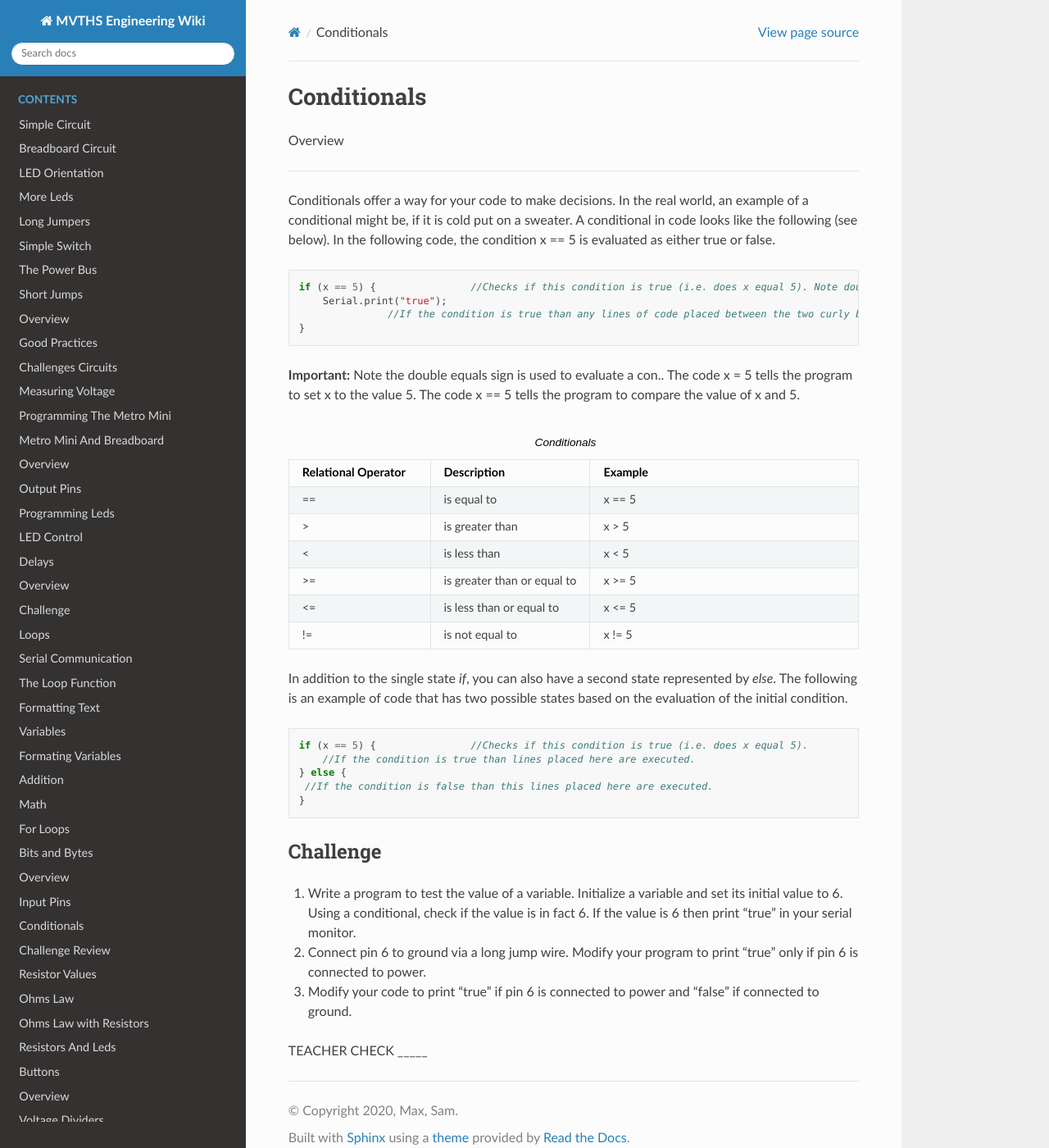
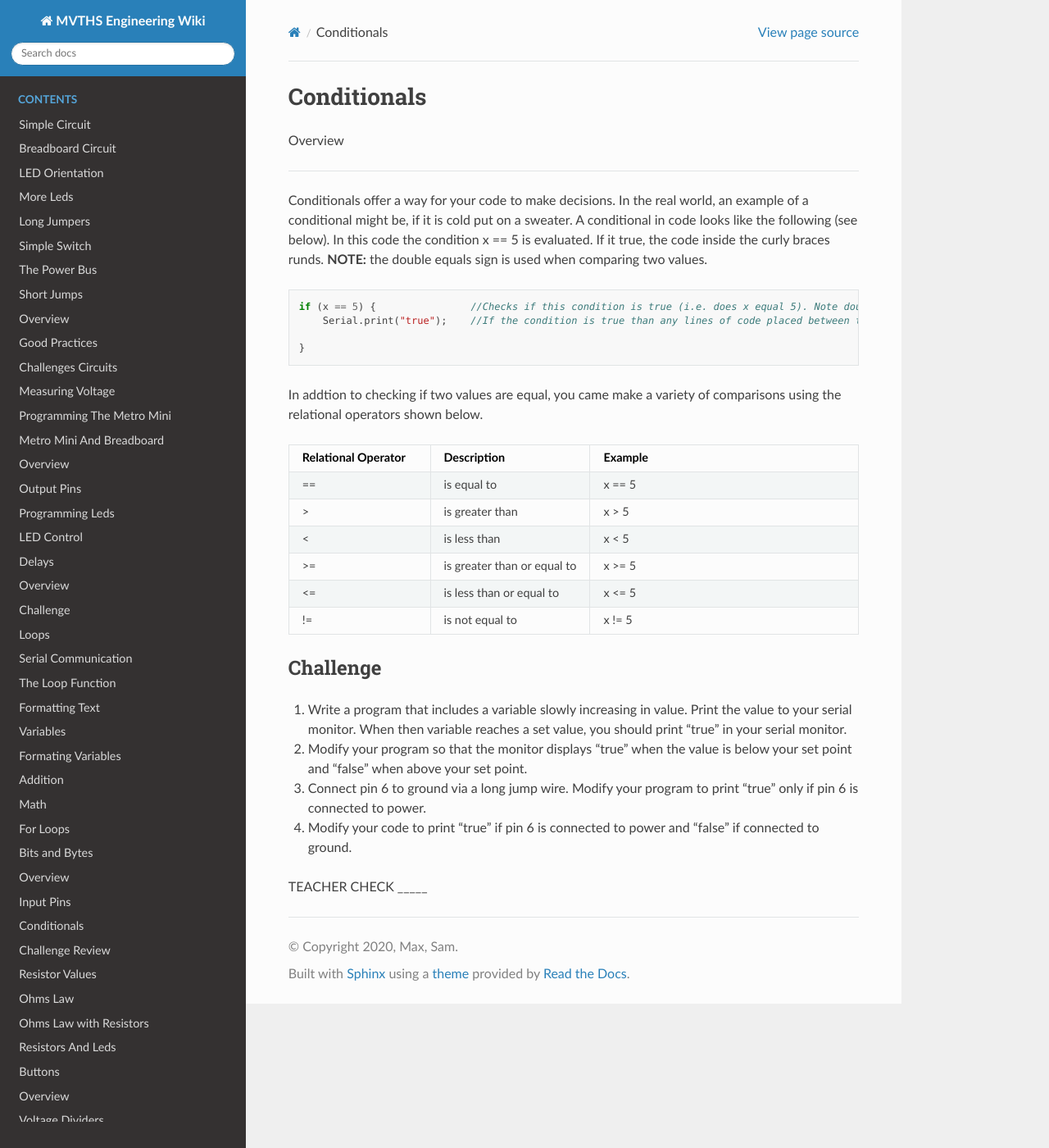
Before and after one commit to maxtkc/mvths-wiki, a Sphinx documentation site: the page built from docs/044-FIX2.rst, in a window 1280 px wide and 1400 px high. Shown: the whole window at 82% size. Built offline with Sphinx 7.4.7 and the Read the Docs theme 2.0.0, drawn with Linux system fonts in a browser that asks for light colours; pages that are not in the unit, such as notebooks, are missing from menus.

Commit message:
Update 044-FIX2.rst

```diff
--- a/docs/044-FIX2.rst
+++ b/docs/044-FIX2.rst
@@ -5,18 +5,18 @@ Overview
 
 --------
 
-Conditionals offer a way for your code to make decisions. In the real world, an example of a conditional might be, if it is cold put on a sweater. A conditional in code looks like the following (see below). In the following code, the condition x == 5 is evaluated as either true or false.
+Conditionals offer a way for your code to make decisions. In the real world, an example of a conditional might be, if it is cold put on a sweater. A conditional in code looks like the following (see below). In this code the condition x == 5 is evaluated. If it true, the code inside the curly braces runds. **NOTE:** the double equals sign is used when comparing two values.
 
 .. code-block:: c
 
    if (x == 5) {                //Checks if this condition is true (i.e. does x equal 5). Note double equals sign
-       Serial.print("true");
-                  //If the condition is true than any lines of code placed between the two curly braces are executed.
+       Serial.print("true");    //If the condition is true than any lines of code placed between the two curly braces are executed.
+
    }
 
-**Important:** Note the double equals sign is used to evaluate a con.. The code x = 5 tells the program to set x to the value 5. The code x == 5 tells the program to compare the value of x and 5.
+In addtion to checking if two values are equal, you came make a variety of comparisons using the relational operators shown below.
 
-.. list-table:: Conditionals
+.. list-table::
    :widths: 25 25 50
    :header-rows: 1
 
@@ -45,20 +45,12 @@ Conditionals offer a way for your code to make decisions. In the real world, an
 
 
 
-In addition to the single state  *if*, you can also have a second state represented by *else*. The following is an example of code that has two possible states based on the evaluation of the initial condition.
-
-.. code-block:: c
-
-   if (x == 5) {                //Checks if this condition is true (i.e. does x equal 5).
-       //If the condition is true than lines placed here are executed.
-   } else {
-    //If the condition is false than this lines placed here are executed.
-   }
-
 Challenge
 ----------
 
-#. Write a program to test the value of a variable. Initialize a variable and set its initial value to 6. Using a conditional, check if the value is in fact 6. If the value is 6  then print "true" in your serial monitor.
+#. Write a program that includes a variable slowly increasing in value. Print the value to your serial monitor. When then variable reaches a set value, you should print "true" in your serial monitor.
+
+#. Modify your program so that the monitor displays "true" when the value is below your set point and "false" when above your set point.
 
 #. Connect pin 6 to ground via a long jump wire. Modify your program to print "true" only if pin 6 is connected to power.
 
```
